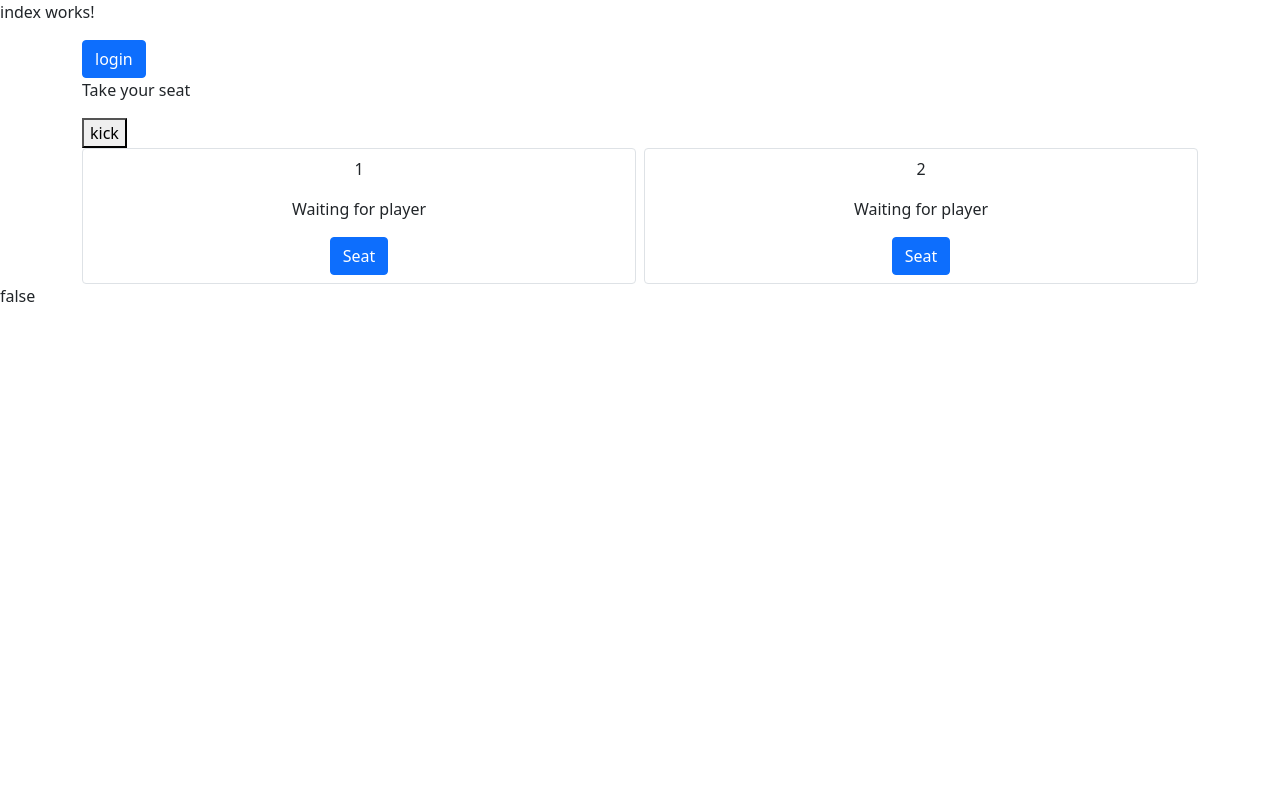
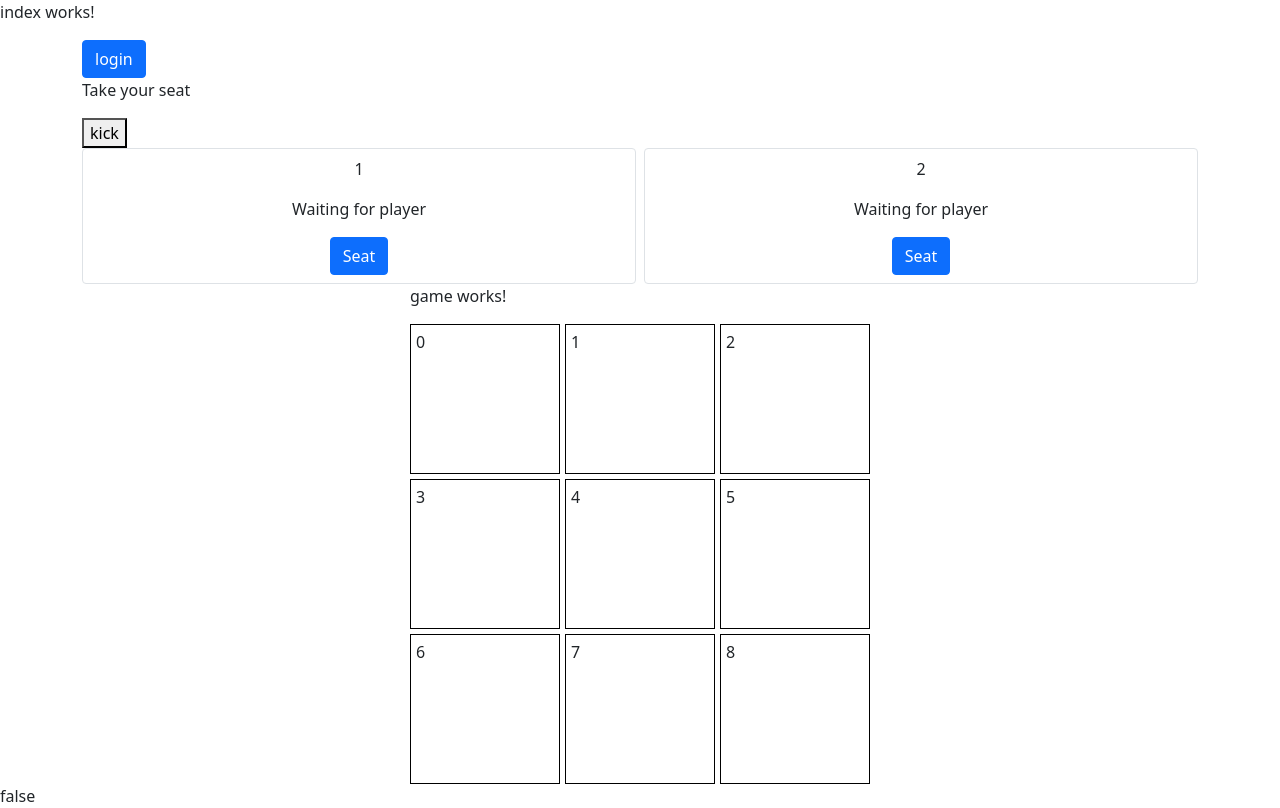
Before and after one commit to Grz3chuP/tictactoe, an Angular app: page /index/waitingRoom in a window 1280 px wide. Built offline with nearby package versions, Linux system fonts and the light colour scheme; no server answers; the database is empty.

Commit message:
game creating

```diff
--- a/src/app/app.module.ts
+++ b/src/app/app.module.ts
@@ -7,13 +7,15 @@ import { LoginComponent } from './login/login.component';
 import { IndexComponent } from './index/index.component';
 import {FormsModule} from "@angular/forms";
 import { WaitingroomComponent } from './waitingroom/waitingroom.component';
+import { GameComponent } from './waitingroom/game/game.component';
 
 @NgModule({
   declarations: [
     AppComponent,
     LoginComponent,
     IndexComponent,
-    WaitingroomComponent
+    WaitingroomComponent,
+    GameComponent
   ],
   imports: [
     BrowserModule,
--- /dev/null
+++ b/src/app/services/gamecontrol.service.ts
@@ -0,0 +1,20 @@
+import {Injectable, signal} from '@angular/core';
+import {board} from "../../controler";
+import {Boardtemplate} from "../../models/boardtemplate";
+import {writeGameData} from "../../firebase";
+
+@Injectable({
+  providedIn: 'root'
+})
+export class GamecontrolService {
+
+boardCreator: Boardtemplate[]=[];
+  constructor() {
+    this.boardCreator = Array(9).fill({}, 0, 9)
+    this.boardCreator.forEach((value, index) => {
+      this.boardCreator[index] = {id: index, value: 0};
+    });
+    board.set(this.boardCreator);
+    writeGameData(board());
+  }
+}
--- /dev/null
+++ b/src/app/waitingroom/game/game.component.css
@@ -0,0 +1,18 @@
+.mainGameWrapper {
+  display: grid;
+  justify-content: center;
+  grid-template-columns: repeat(3, 150px);
+  grid-gap: 5px;
+
+}
+.grid {
+  border: black solid 1px;
+  padding: 5px;
+  height: 150px;
+}
+.gridX {
+  background-color: aquamarine;
+}
+.gridY {
+  background-color: sandybrown;
+}
--- /dev/null
+++ b/src/app/waitingroom/game/game.component.html
@@ -0,0 +1,8 @@
+<p>game works!</p>
+<div class="mainGameWrapper">
+<div *ngFor="let grid of board()"
+     class="grid"
+      [ngClass]="grid.value === 1 ? 'gridX': grid.value === 2 ? 'gridY': '' "
+     (click)="changeValue(grid)"
+>{{grid.id}}</div>
+</div>
--- /dev/null
+++ b/src/app/waitingroom/game/game.component.ts
@@ -0,0 +1,26 @@
+import { Component } from '@angular/core';
+import {GamecontrolService} from "../../services/gamecontrol.service";
+import {board} from "../../../controler";
+import {Boardtemplate} from "../../../models/boardtemplate";
+import {writeGameData} from "../../../firebase";
+
+@Component({
+  selector: 'app-game',
+  templateUrl: './game.component.html',
+  styleUrls: ['./game.component.css']
+})
+export class GameComponent {
+
+
+  constructor(public gamecontrolService: GamecontrolService) {
+  }
+
+  protected readonly board = board;
+
+  changeValue(grid: Boardtemplate) {
+    console.log(grid);
+    board.mutate(value => (value[grid.id].value = 1))
+    writeGameData(board());
+    console.log(board());
+  }
+}
--- a/src/app/waitingroom/waitingroom.component.html
+++ b/src/app/waitingroom/waitingroom.component.html
@@ -20,3 +20,6 @@
 
   </div>
 </div>
+<div class="boardWrapper d-flex justify-content-center " *ngIf="gameIsReady()">
+ <app-game ></app-game>
+</div>
--- a/src/app/waitingroom/waitingroom.component.ts
+++ b/src/app/waitingroom/waitingroom.component.ts
@@ -1,5 +1,6 @@
 import {Component} from '@angular/core';
 import {
+  gameIsReady,
   user1isTaken,
   user2isTaken,
   userCredentials,
@@ -66,4 +67,5 @@ export class WaitingroomComponent {
   protected readonly userName1 = userName1;
   protected readonly userName2 = userName2;
   protected readonly writeTableData = writeTableData;
+  protected readonly gameIsReady = gameIsReady;
 }
--- /dev/null
+++ b/src/controler.ts
@@ -0,0 +1,4 @@
+import {signal} from "@angular/core";
+import {Boardtemplate} from "./models/boardtemplate";
+
+export const board = signal<Boardtemplate[]>([]);
--- a/src/firebase.ts
+++ b/src/firebase.ts
@@ -4,6 +4,7 @@ import { getDatabase, ref, set, onValue, get, remove } from "firebase/database";
 import { getAuth, signInWithEmailAndPassword, onAuthStateChanged, signOut, signInWithPopup, GoogleAuthProvider } from "firebase/auth";
 import { getStorage, ref as refStorage, uploadBytes } from "firebase/storage";
 import {signal} from "@angular/core";
+import {board} from "./controler";
 
 // TODO: Add SDKs for Firebase products that you want to use
 // https://firebase.google.com/docs/web/setup#available-libraries
@@ -41,6 +42,14 @@ export function writeTableData( player: any, seat: any) {
   });
 }
 
+export function writeGameData( board: any) {
+  board.forEach((item: any, index: any) => {
+  set(ref(db, 'game/' + index), {
+    id: item.id,
+    value: item.value,
+  });
+  });
+}
 export function removeTableData(path: any) {
   remove(ref(db, path));
 }
@@ -88,6 +97,7 @@ export let userName1 = signal('Waiting for player');
 export let userName2 = signal('Waiting for player');
 export let user1isTaken = signal(false);
 export let user2isTaken = signal(false);
+export const gameIsReady = signal(true);
 
 onValue(ref(db, 'table'), (snapshot) => {
   const data = snapshot.val();
@@ -99,3 +109,10 @@ onValue(ref(db, 'table'), (snapshot) => {
 
   }
 });
+onValue(ref(db, 'game'), (snapshot) => {
+  const data = snapshot.val();
+  if (data) {
+    console.log(data);
+    board.set(data);
+  }
+});
--- /dev/null
+++ b/src/models/boardtemplate.ts
@@ -0,0 +1,5 @@
+export interface Boardtemplate {
+  id: number;
+   value: number;
+
+}
```
Also changed, not shown: 2 other files (tests, documents, lock files or other folders).
